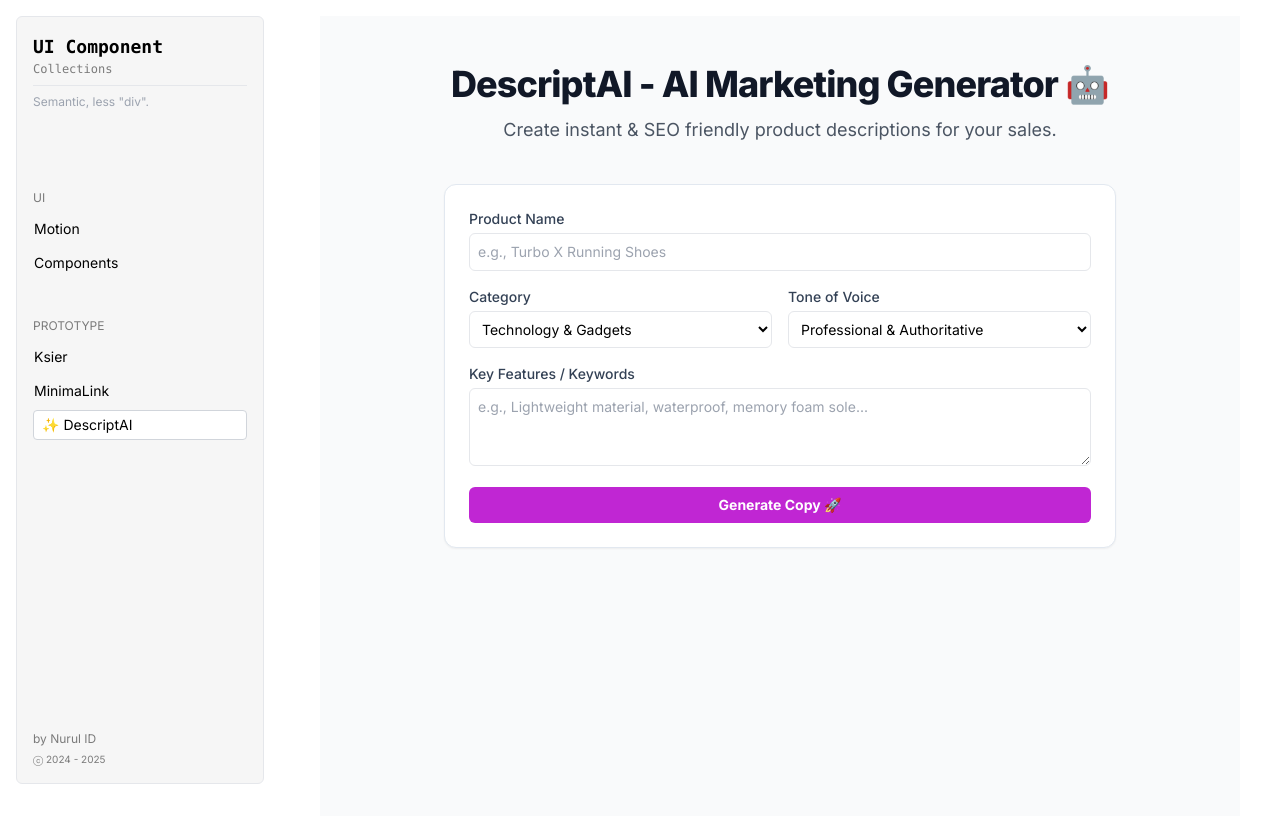
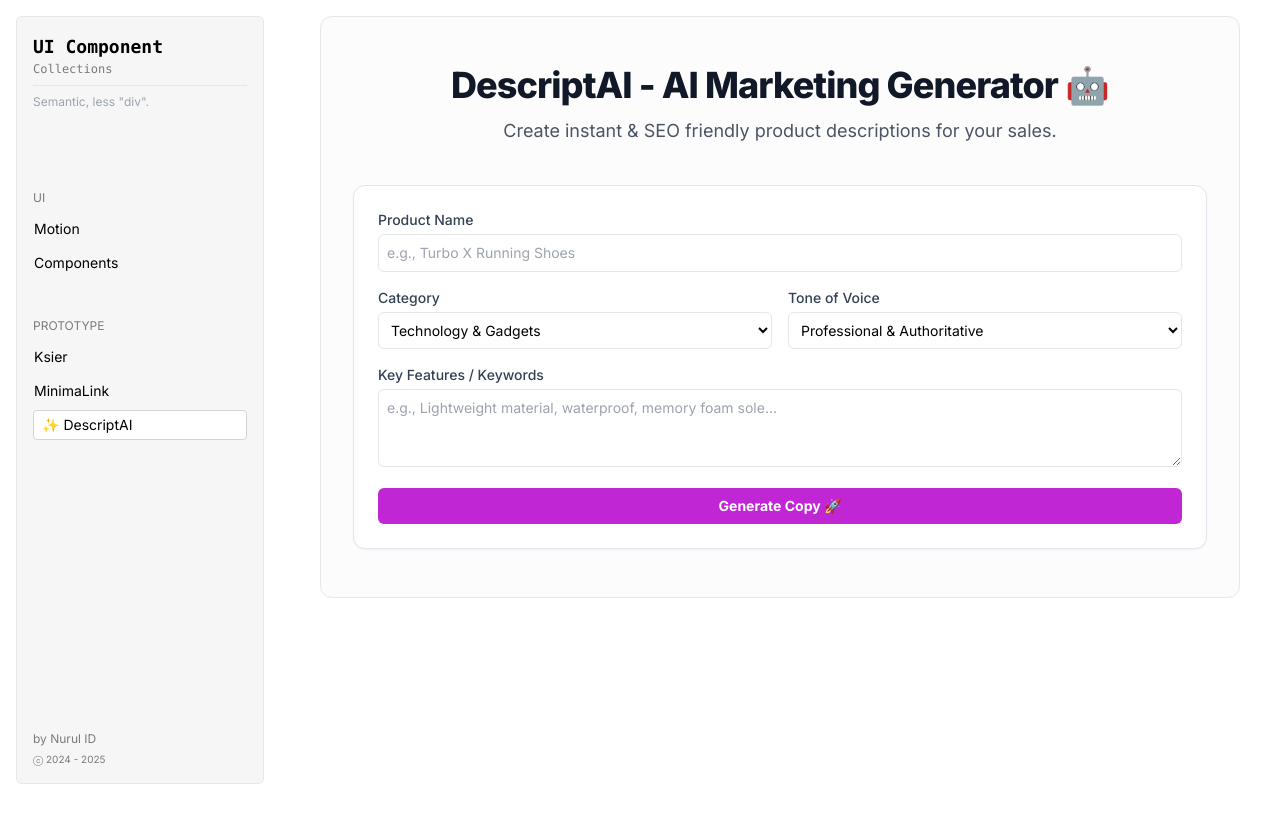
Before and after one commit to nurulid/ui-component-collections, a Next.js app: page /prototype/descript-ai in a window 1280 px wide. Shown: the top 822 px of the page. After the commit the page ends 800 px from the top, so only its background shows below. Built offline with nearby package versions, Linux system fonts and the light colour scheme.

Commit message:
refactor: update page title and enhance layout for DescriptAI feature

```diff
--- a/src/app/prototype/descript-ai/page.tsx
+++ b/src/app/prototype/descript-ai/page.tsx
@@ -1,14 +1,14 @@
 import GeneratorFeature from "@/components/descript-ai/generator-feature";
 
 export const metadata = {
-  title: "AI Marketing Generator | Create Copywriting Instantly",
+  title: "DescriptAI | AI Marketing Generator",
   description: "Free tool to generate e-commerce product descriptions using AI.",
 };
 
 export default function Home() {
   return (
-    <main className="min-h-screen bg-gray-50 py-12 px-4 sm:px-6 lg:px-8">
-      <div className="max-w-2xl mx-auto">
+    <main className=" bg-gray-50/50 py-12 px-4 sm:px-6 lg:px-8 border rounded-xl">
+      <div className="max-w-6xl mx-auto">
 
         <div className="text-center mb-10">
           <h1 className="text-4xl font-extrabold text-gray-900 tracking-tight">
```
